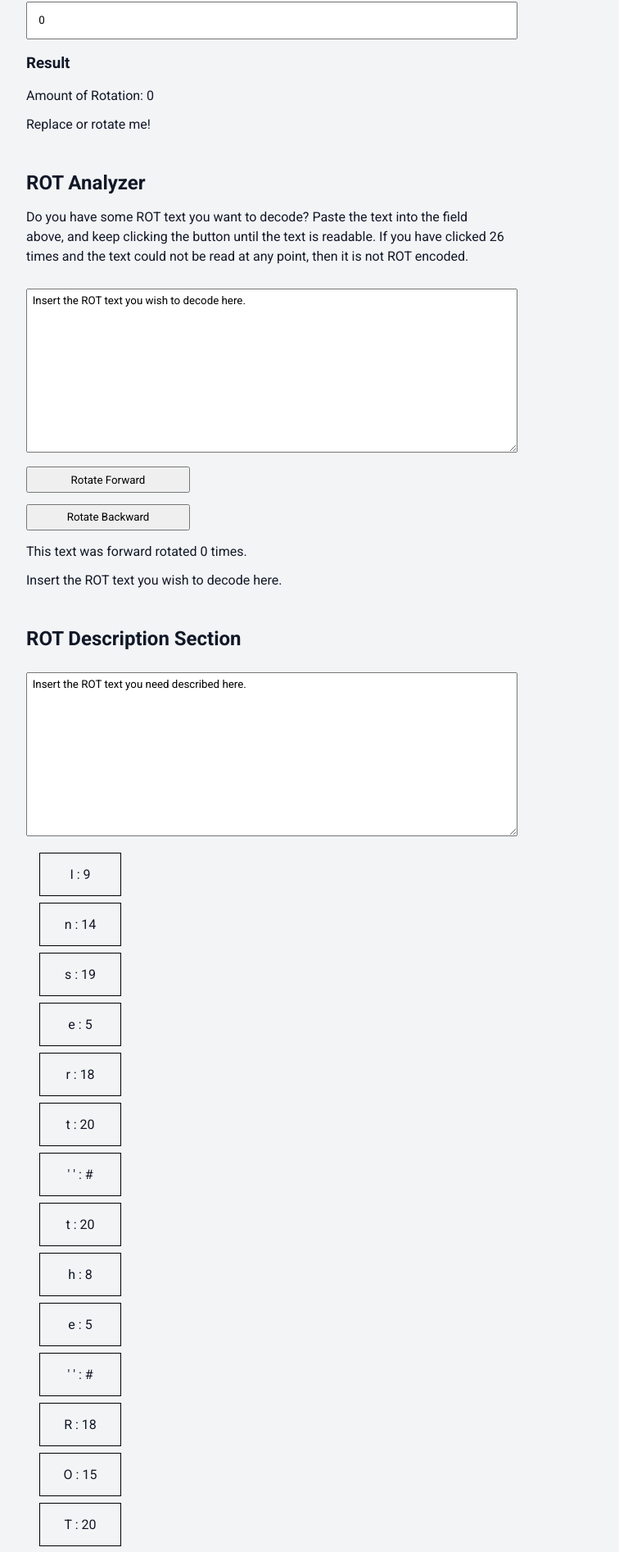
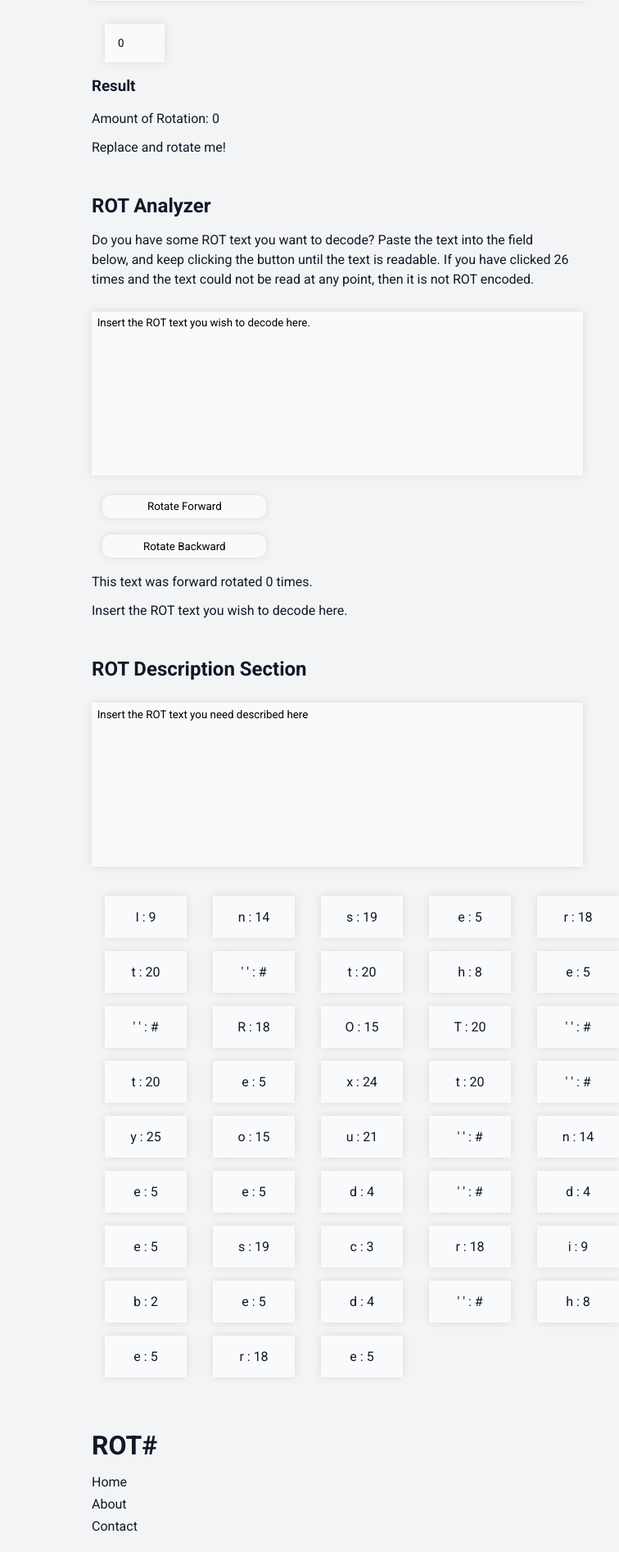
Before and after one commit to Personal-Library/rot-generator, a Vue app: page / in a window 1280 px wide. Shown: the part 466-2359 px from the top of the page at 82% size, without its empty margins (96-852 px from the left). Built offline with nearby package versions, Linux system fonts and the light colour scheme.

Commit message:
feat: Fix scrollToTop issues from footer anchors

```diff
--- a/src/App.vue
+++ b/src/App.vue
@@ -13,7 +13,7 @@ import Footer from './components/Footer';
 export default {
 	components: {
 		Header,
-		Footer
+		Footer,
 	},
 };
 </script>
@@ -28,6 +28,10 @@ export default {
 	font-family: 'Roboto', sans-serif;
 }
 
+html {
+	scroll-behavior: smooth;
+}
+
 body {
 	padding: 1em;
 	background-color: #f3f4f6;
@@ -36,6 +40,6 @@ body {
 
 .container {
 	margin: 0 auto;
-	max-width: 1024px;
+	max-width: 864px;
 }
 </style>
--- a/src/components/Footer.vue
+++ b/src/components/Footer.vue
@@ -5,17 +5,29 @@
 		</div>
 		<div class="link-container">
 			<ul>
-				<li><a href="/">Home</a></li>
-				<li><a href="/about">About</a></li>
-				<li><a href="/contact">Contact</a></li>
+				<li @click="scrollToTop"><router-link to="/">Home</router-link></li>
+				<li><router-link to="/about">About</router-link></li>
+				<li><router-link to="/contact">Contact</router-link></li>
 			</ul>
 		</div>
 	</footer>
 </template>
 
-<style>
+<script>
+export default {
+	setup() {
+		const scrollToTop = () => window.scrollTo(0,0);
+
+		return {
+			scrollToTop
+		}
+	}
+}
+</script>
+
+<style scoped>
 footer {
-	margin-top: 2em;
+	margin-top: 4em;
 }
 
 a {
@@ -28,6 +40,11 @@ a:visited {
 }
 
 ul {
+	margin-top: 1em;
 	list-style: none;
 }
+
+li {
+	margin-top: 0.5em;
+}
 </style>
--- a/src/components/IntroSection.vue
+++ b/src/components/IntroSection.vue
@@ -15,7 +15,7 @@
 }
 
 .hero-description {
-	margin-top: 1em;
+	margin-top: 2em;
 	line-height: 1.5em;
 	max-width: 65ch;
 }
--- a/src/components/RotAnalyzerSection.vue
+++ b/src/components/RotAnalyzerSection.vue
@@ -1,7 +1,7 @@
 <template>
 	<h2 class="analyzer-header">ROT Analyzer</h2>
 	<p class="analyzer-description">
-		Do you have some ROT text you want to decode? Paste the text into the field above, and keep
+		Do you have some ROT text you want to decode? Paste the text into the field below, and keep
 		clicking the button until the text is readable. If you have clicked 26 times and the text could
 		not be read at any point, then it is not ROT encoded.
 	</p>
@@ -69,6 +69,10 @@ export default {
 	padding: 0.5em;
 	width: min(100%, 600px);
 	min-height: 200px;
+	background-color: #f9fafb;
+	border: none;
+	resize: none;
+	box-shadow: 0 0 10px 0 rgba(0, 0, 0, 0.1);
 }
 
 .analyzer-header {
@@ -84,8 +88,16 @@ export default {
 .button-group button {
 	display: block;
 	width: 200px;
-	margin: 1em 0;
+	margin: 1.5em 1em;
 	padding: 0.5em 1em;
+	border: none;
+	border-radius: 10px;
+	background-color: #f9fafb;
+	box-shadow: 0 0 10px 0 rgba(0, 0, 0, 0.1);
+}
+
+.button-group button:hover {
+	box-shadow: 0 0 20px 0 rgba(0, 0, 0, 0.2);
 }
 
 .analyzer-response-text p {
--- a/src/components/RotDescriptionSection.vue
+++ b/src/components/RotDescriptionSection.vue
@@ -14,7 +14,7 @@ import rotDescriber from '../helpers/rot-describer';
 
 export default {
 	setup() {
-		const text = ref('Insert the ROT text you need described here.');
+		const text = ref('Insert the ROT text you need described here');
 		const descArr = computed(() => rotDescriber(text.value));
 
 		return {
@@ -35,21 +35,32 @@ export default {
 	padding: 0.5em;
 	width: min(100%, 600px);
 	min-height: 200px;
+	border: none;
+	resize: none;
+	background-color: #f9fafb;
+	box-shadow: 0 0 10px 0 rgba(0, 0, 0, 0.1);
 }
 
 .description-list {
-	margin-top: 1em;
+	width: min(100%, 700px);
+	margin-top: 2em;
 	display: flex;
-	flex-direction: column;
+	flex-wrap: wrap;
 	align-items: flex-start;
-	gap: 0.5em;
+	gap: 1em;
+	list-style: none;
 }
 
 .list-item {
+	background-color: #f9fafb;
 	margin-left: 1em;
 	padding: 1em 0.5em;
 	width: 100px;
 	text-align: center;
-	border: 1px solid black;
+	border: none;
+	box-shadow: 0 0 10px 0 rgba(0, 0, 0, 0.1);
+}
+.list-item:hover {
+	box-shadow: 0 0 20px 0 rgba(0, 0, 0, 0.2);
 }
 </style>
--- a/src/components/RotSection.vue
+++ b/src/components/RotSection.vue
@@ -1,6 +1,7 @@
 <template>
 	<section class="rot-section">
 		<textarea class="input-field" v-model="rotInput" />
+		<div class="input-wrapper">
 			<input
 				@keydown="changeCount"
 				class="input-number"
@@ -9,6 +10,7 @@
 				min="0"
 				max="26"
 			/>
+		</div>
 		<div class="rot-response-block">
 			<h3>Result</h3>
 			<p>Amount of Rotation: {{ rotNumber }}</p>
@@ -26,7 +28,7 @@ import rotGenerator from '../helpers/rot-generator';
 
 export default {
 	setup() {
-		const rotInput = ref('Replace or rotate me!');
+		const rotInput = ref('Replace and rotate me!');
 		const rotNumber = ref(0);
 
 		// computed must take a function, use when defining state that relies on other state
@@ -59,12 +61,27 @@ export default {
 	padding: 0.5em;
 	width: min(100%, 600px);
 	min-height: 200px;
+	border: none;
+	resize: none;
+	box-shadow: 0 0 10px 0 rgba(0, 0, 0, 0.1);
+	background-color: #f9fafb;
+}
+
+.input-wrapper {
+	margin-left: 1em;
+	margin-top: 1.5em;
+	display: flex;
+	justify-content: center;
+	align-items: center;
+	width: fit-content;
+	padding: 1em;
+	box-shadow: 0 0 10px 0 rgba(0, 0, 0, 0.1);
+	background-color: #f9fafb;
 }
 
 .input-number {
-	margin-top: 1em;
-	padding: 1em;
-	width: min(100%, 600px);
+	border: none;
+	background-color: #f9fafb;
 }
 
 .rot-response-block {
--- a/src/router/index.js
+++ b/src/router/index.js
@@ -24,6 +24,9 @@ const routes = [
 const router = createRouter({
 	history: createWebHistory(process.env.BASE_URL),
 	routes,
+	scrollBehavior() {
+		return { x: 0, y: 0 };
+	},
 });
 
 export default router;
```
Lines whose indentation alone changed are shown as unchanged.
